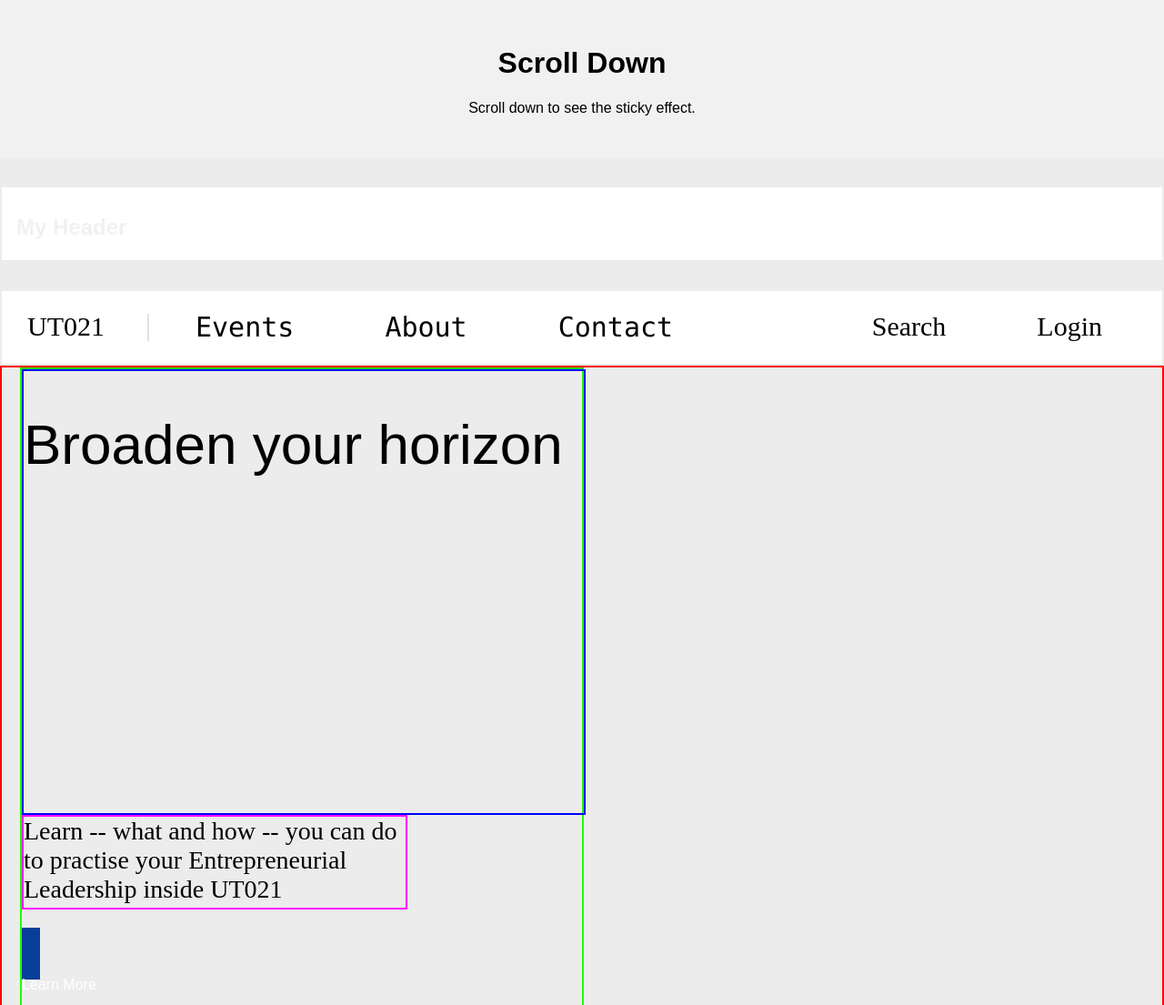
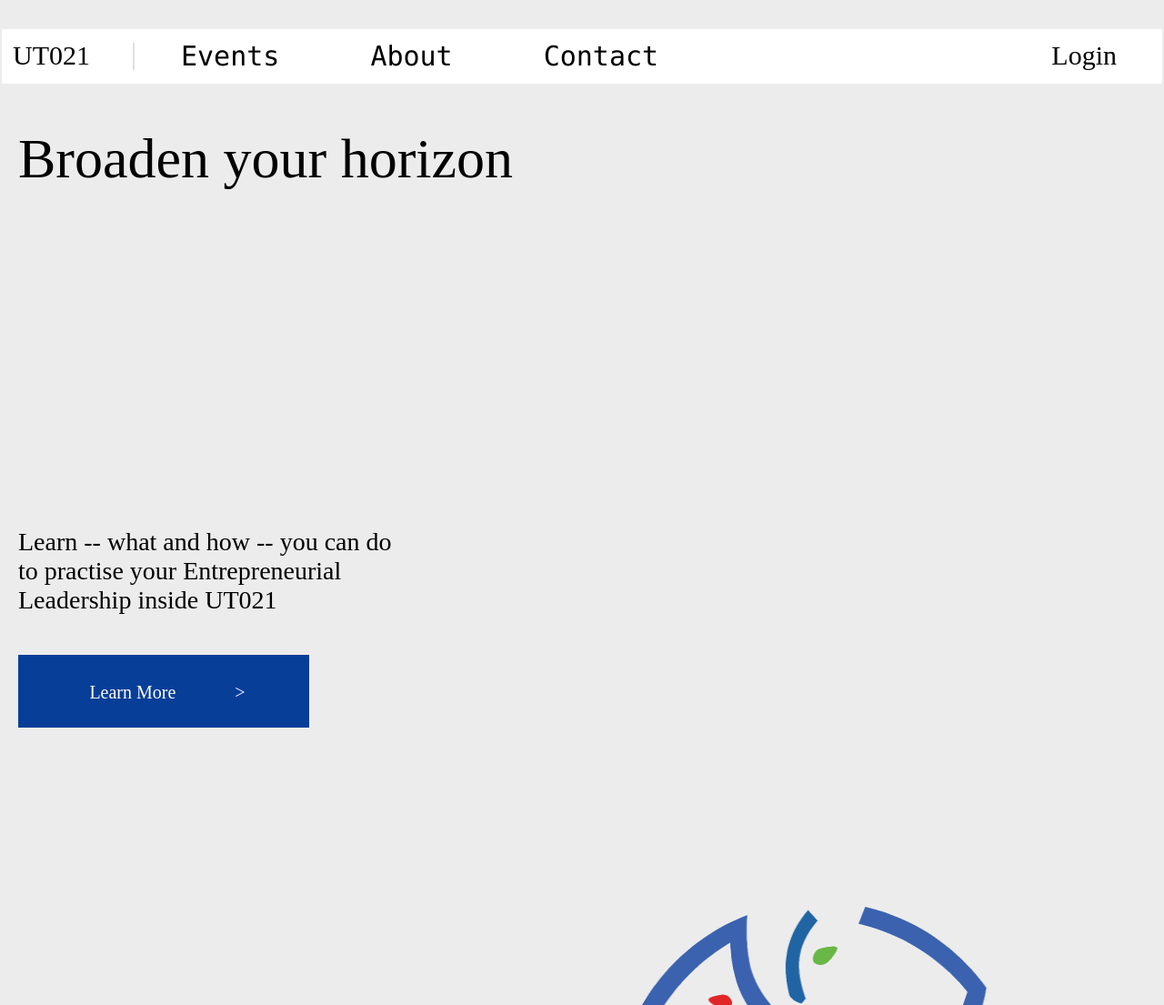
Before and after one commit to 24ERIC/official_webiste, a Django app: page / in a window 1280 px wide. Shown: the top 1105 px of the page at 91% size. Run offline with Django 4.2, Linux system fonts and the light colour scheme.

Commit message:
very good

```diff
--- a/home/templates/home.html
+++ b/home/templates/home.html
@@ -23,112 +23,7 @@
 
 
 
-
-<!-- Test JS !!! ============================================================================================================== -->
-<!DOCTYPE html>
-<html>
-<head>
-<meta name="viewport" content="width=device-width, initial-scale=1">
-<style>
-body {
-  margin: 0;
-  font-family: Arial, Helvetica, sans-serif;
-}
-
-.top-container {
-  background-color: #f1f1f1;
-  padding: 30px;
-  text-align: center;
-}
-
-.header {
-  padding: 10px 16px;
-  background: #555;
-  color: #f1f1f1;
-}
-
-.content {
-  padding: 16px;
-}
-
-.sticky {
-  position: fixed;
-  top: 0;
-  width: 100%;
-}
-
-.sticky + .content {
-  padding-top: 102px;
-}
-</style>
-</head>
-<body>
-
-<div class="top-container">
-  <h1>Scroll Down</h1>
-  <p>Scroll down to see the sticky effect.</p>
-</div>
-
-<div class="header" id="myHeader">
-  <h2>My Header</h2>
-</div>
-
-
-<script>
-window.onscroll = function() {myFunction()};
-
-var header = document.getElementById("myHeader");
-var sticky = header.offsetTop;
-
-function myFunction() {
-  if (window.pageYOffset > sticky) {
-    header.classList.add("sticky");
-  } else {
-    header.classList.remove("sticky");
-  }
-}
-</script>
-
-</body>
-</html>
-
-<!--
-
-    <body>
-        <div style="width: 40%;
-        border: 1px solid black;
-        background-color: lightcyan;
-        font-family: Helvetica, sans-serif;">
-            <div style="margin: 5%;">
-                <h1>
-                    <u>Dictionary Data</u>
-                </h1>
-                <h2>
-                    <u>All Data</u>
-                </h2>
-                <h4 id='alldata'></h4><br>
-                <h2>
-                    <u>Neat Data</u>
-                </h2>
-                <h4 id='neatdata'></h4>
-            </div>
-        </div>
-    </body>
-
-    <script>
-        var data = JSON.parse("{{data|escapejs}}");
-        var dataNode = document.getElementById('alldata');
-        dataNode.innerHTML+="{{data|escapejs}}";
-        dataNode = document.getElementById('neatdata');
-        for(var x in data){
-            dataNode.innerHTML+=x+' : '+data[x]+'<br><br>';
-        }
-    </script> -->
-
-
-
 <!-- IBM Header by Eric !!! ======================================================================================================== -->
-
 
 
 
@@ -198,7 +93,6 @@ function myFunction() {
     <a href="/contact" class="header-center">Contact</a>
 
     <a href="/" class="header-right">Login</a>
-    <a href="/" class="header-right">Search</a>
 </nav>
 
 
@@ -211,12 +105,12 @@ function myFunction() {
 
 <style>
     .picture-filled-background {
-        border: 2px solid red;
+        /* border: 2px solid red; */
         height: 770px;
     }
 
     .picture-filled-background-left {
-        border: 2px solid rgb(30, 255, 0);
+        /* border: 2px solid rgb(30, 255, 0); */
         float: left;
         height: 770px;
         width: 616px;
@@ -224,7 +118,7 @@ function myFunction() {
     }
 
     .picture-filled-background-left-text-above {
-        border: 2px solid blue;
+        /* border: 2px solid blue; */
         vertical-align: top;
         width: 616px;
         padding-top: 45px;
@@ -234,7 +128,7 @@ function myFunction() {
 
 
     .picture-filled-background-left-text-below {
-        border: 2px solid rgb(251, 0, 255);
+        /* border: 2px solid rgb(251, 0, 255); */
         vertical-align: top;
         width: 420px;
         height: 100px;
@@ -244,37 +138,45 @@ function myFunction() {
     }
 
     .picture-filled-background-left-link-button {
-        vertical-align: top;
-        padding-top: 20px;
-        padding-left: 20px;
-        padding-bottom: 20px;
-        padding-right: 190px;
-        width: 300px;
-        height: 200px;
+        /* border: 2px solid rgb(251, 0, 255); */
+        vertical-align: bottom;
+        width: 320px;
+        height: 80px;
         text-decoration: none;
-        color: #fff;
         background-color: #063e98;
+        color: white;
+        text-align: center;
+        text-decoration: none;
+        display: inline-block;
+        font-size: 16px;
 
     }
 
-    .picture-filled-background-left-link-button .p{
-        width: 10px;
-        height: 200px;
-        float: left;
-    }
-    .picture-filled-background-left-link-button .img{
-        width: 10px;
-        height: 200px;
-        float: right;
+    .picture-filled-background-left-link-button p{
+        /* border: 2px solid rgb(19, 167, 172); */
+        font-size: 20px;
+        width: 200px;
+        height: 40px;
+        margin-left: 20%;
+        padding-top: 10px;
     }
 
     .picture-filled-background-right {
-        border: 2px solid blue;
+        /* border: 2px solid blue; */
         float: right;
         height: 770px;
         width: 704px;
         margin-right: 20px;
     }
+
+    .picture-filled-background-right img{
+        /* border: 2px solid blue; */
+        width: 500px;
+        height: 500px;
+        margin-top: 110px;
+        margin-left: 100px;
+    }
+
 
 </style>
 
@@ -289,16 +191,139 @@ function myFunction() {
         </div>
 
         <a href="/events" class="picture-filled-background-left-link-button">
-            <p>Learn More</p>
-            <img src=" {% include 'arrow-right-svgrepo-com.svg' %} " alt="My svg" />
+            <p>Learn More   &nbsp;&nbsp;&nbsp;&nbsp;&nbsp;&nbsp;&nbsp;&nbsp;&nbsp;&nbsp;&nbsp;  &#62; </p>
         </a>
     </div>
 
     <div class="picture-filled-background-right">
-        picture
+        {% load static %}
+        <img src="{% static 'utm021_logo_without_text_transparent.png' %}" >
     </div>
 
 </nav>
+
+
+
+
+<!-- Test JS !!! ============================================================================================================== -->
+
+
+
+<!-- <!DOCTYPE html>
+<html>
+<head>
+<meta name="viewport" content="width=device-width, initial-scale=1">
+<style>
+body {
+  margin: 0;
+  font-family: Arial, Helvetica, sans-serif;
+}
+
+.top-container {
+  background-color: #f1f1f1;
+  padding: 30px;
+  text-align: center;
+}
+
+.header {
+  padding: 10px 16px;
+  background: #555;
+  color: #f1f1f1;
+}
+
+.content {
+  padding: 16px;
+}
+
+.sticky {
+  position: fixed;
+  top: 0;
+  width: 100%;
+}
+
+.sticky + .content {
+  padding-top: 102px;
+}
+</style>
+</head>
+<body>
+
+<div class="top-container">
+  <h1>Scroll Down</h1>
+  <p>Scroll down to see the sticky effect.</p>
+</div>
+
+<div class="header" id="myHeader">
+  <h2>My Header</h2>
+</div>
+
+
+<script>
+window.onscroll = function() {myFunction()};
+
+var header = document.getElementById("myHeader");
+var sticky = header.offsetTop;
+
+function myFunction() {
+  if (window.pageYOffset > sticky) {
+    header.classList.add("sticky");
+  } else {
+    header.classList.remove("sticky");
+  }
+}
+</script>
+
+<script>
+var previousPosition = window.pageYOffset || document.documentElement.scrollTop;
+
+window.onscroll = function() {
+  var currentPosition = window.pageYOffset || document.documentElement.scrollTop;
+
+  if (previousPosition > currentPosition) {
+    header.classList.add("sticky");
+  } else {
+    header.classList.remove("sticky");
+  }
+
+  previousPosition = currentPosition;
+};
+</script>
+
+</body>
+</html> -->
+
+<!--
+
+    <body>
+        <div style="width: 40%;
+        border: 1px solid black;
+        background-color: lightcyan;
+        font-family: Helvetica, sans-serif;">
+            <div style="margin: 5%;">
+                <h1>
+                    <u>Dictionary Data</u>
+                </h1>
+                <h2>
+                    <u>All Data</u>
+                </h2>
+                <h4 id='alldata'></h4><br>
+                <h2>
+                    <u>Neat Data</u>
+                </h2>
+                <h4 id='neatdata'></h4>
+            </div>
+        </div>
+    </body>
+
+    <script>
+        var data = JSON.parse("{{data|escapejs}}");
+        var dataNode = document.getElementById('alldata');
+        dataNode.innerHTML+="{{data|escapejs}}";
+        dataNode = document.getElementById('neatdata');
+        for(var x in data){
+            dataNode.innerHTML+=x+' : '+data[x]+'<br><br>';
+        }
+    </script> -->
 
 
 
--- a/mysite/settings.py
+++ b/mysite/settings.py
@@ -23,7 +23,7 @@ BASE_DIR = Path(__file__).resolve().parent.parent
 SECRET_KEY = 'django-insecure-*do6r*h3f76$p(x%kgvrx!z&c^27dn@ow%#kpu_ga#7)9avrs*'
 
 # SECURITY WARNING: don't run with debug turned on in production!
-DEBUG = False
+DEBUG = True
 
 
 ALLOWED_HOSTS = ['.vercel.app', '127.0.0.1',  'ut021.com', 'test-24eric.vercel.app']
```
Also changed, not shown: home/static/CEG-Logo-Splitted-Colored.svg (renamed from static/CEG-Logo-Splitted-Colored.svg), home/templates/arrow-right-svgrepo-com.svg (deleted), static/utm021_logo_with_text_transparent.png (renamed from static/LOGO+字 2022 透明底.png), static/utm021_logo_without_text_transparent.png (added).
